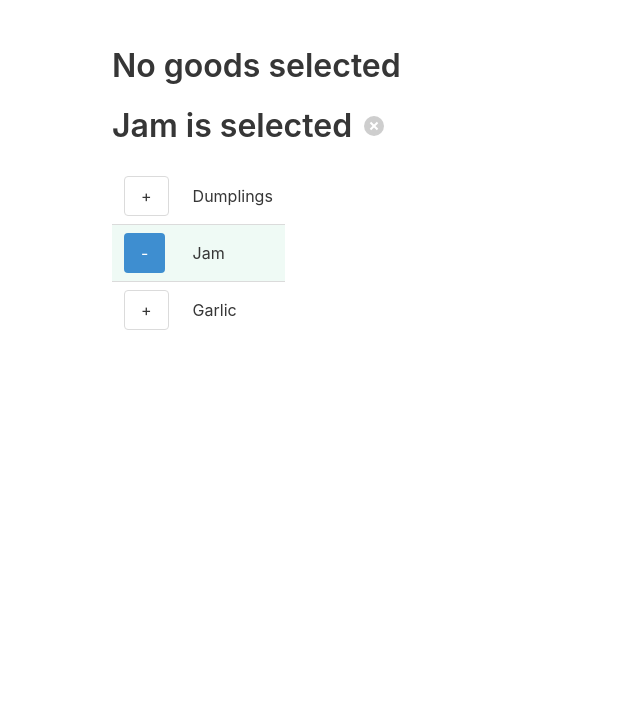
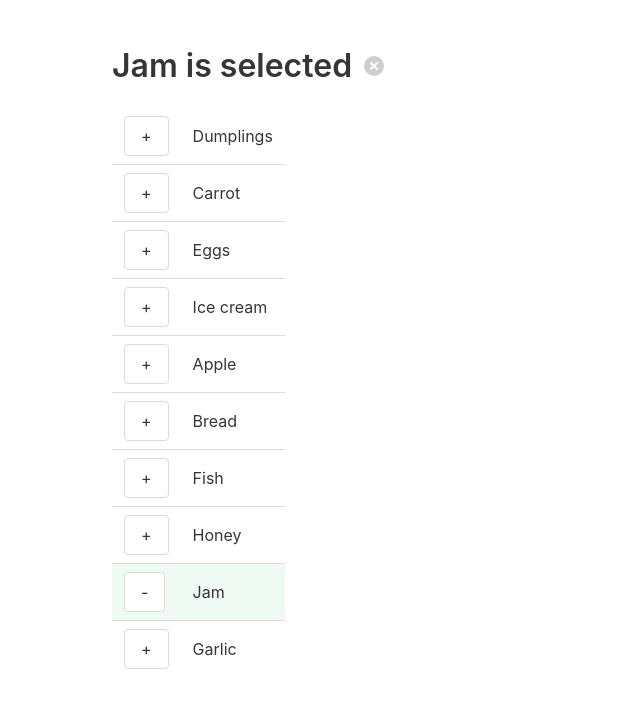
Before and after one commit to mate-academy/react_goods-selector, a React (Create React App) app: page / in a window 1280 px wide. Shown: the top 708 px of the page, without its empty margins (0-640 px from the left). Built offline with nearby package versions, Linux system fonts and the light colour scheme.

Commit message:
react_goods_selector

```diff
--- a/src/App.tsx
+++ b/src/App.tsx
@@ -1,6 +1,7 @@
 import React from 'react';
 import 'bulma/css/bulma.css';
 import './App.scss';
+import classNames from 'classnames';
 
 export const goods = [
   'Dumplings',
@@ -15,71 +16,91 @@ export const goods = [
   'Garlic',
 ];
 
-export const App: React.FC = () => (
+type State = {
+  selectedGood: string,
+};
+
+export class App extends React.Component<{}, State> {
+  state: Readonly<State> = {
+    selectedGood: 'Jam',
+  };
+
+  render() {
+    const { selectedGood } = this.state;
+
+    return (
+
       <main className="section container">
-    <h1 className="title">No goods selected</h1>
-
+        {selectedGood.length
+          ? (
             <h1 className="title is-flex is-align-items-center">
-      Jam is selected
-
+              {`${selectedGood} is selected`}
               {/* eslint-disable-next-line jsx-a11y/control-has-associated-label */}
               <button
                 data-cy="ClearButton"
                 type="button"
                 className="delete ml-3"
+                onClick={() => {
+                  this.setState({ selectedGood: '' });
+                }}
               />
             </h1>
+          )
+          : (
+            <h1 className="title">No goods selected</h1>
+          )}
 
         <table className="table">
           <tbody>
-        <tr data-cy="Good">
+            {goods.map(good => (
+              <tr
+                data-cy="Good"
+                className={classNames({
+                  'has-background-success-light': selectedGood === good,
+                })}
+              >
                 <td>
+                  {selectedGood === good
+                    ? (
                       <button
                         data-cy="AddButton"
                         type="button"
                         className="button"
-            >
-              +
-            </button>
-          </td>
-
-          <td data-cy="GoodTitle" className="is-vcentered">
-            Dumplings
-          </td>
-        </tr>
-
-        <tr data-cy="Good" className="has-background-success-light">
-          <td>
-            <button
-              data-cy="RemoveButton"
-              type="button"
-              className="button is-info"
+                        onClick={() => {
+                          this.setState({
+                            selectedGood: good,
+                          });
+                        }}
                       >
                         -
                       </button>
-          </td>
-
-          <td data-cy="GoodTitle" className="is-vcentered">
-            Jam
-          </td>
-        </tr>
-
-        <tr data-cy="Good">
-          <td>
+                    )
+                    : (
                       <button
                         data-cy="AddButton"
                         type="button"
                         className="button"
+                        onClick={() => {
+                          this.setState({
+                            selectedGood: good,
+                          });
+                        }}
                       >
                         +
                       </button>
+                    )}
                 </td>
 
                 <td data-cy="GoodTitle" className="is-vcentered">
-            Garlic
+                  {good}
                 </td>
               </tr>
+            ))}
+
           </tbody>
         </table>
+
       </main>
     );
+  }
+}
```
Also changed, not shown: 1 other file (tests, documents, lock files or other folders). Lines whose indentation alone changed are shown as unchanged.
